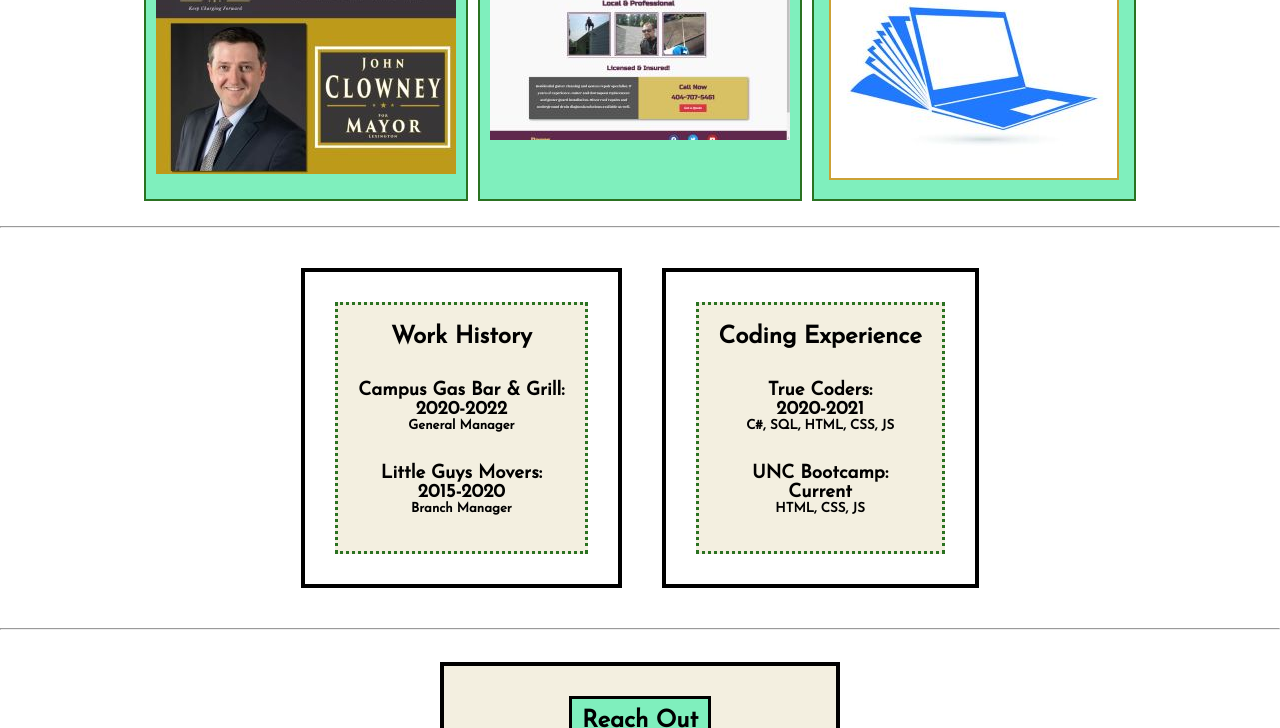
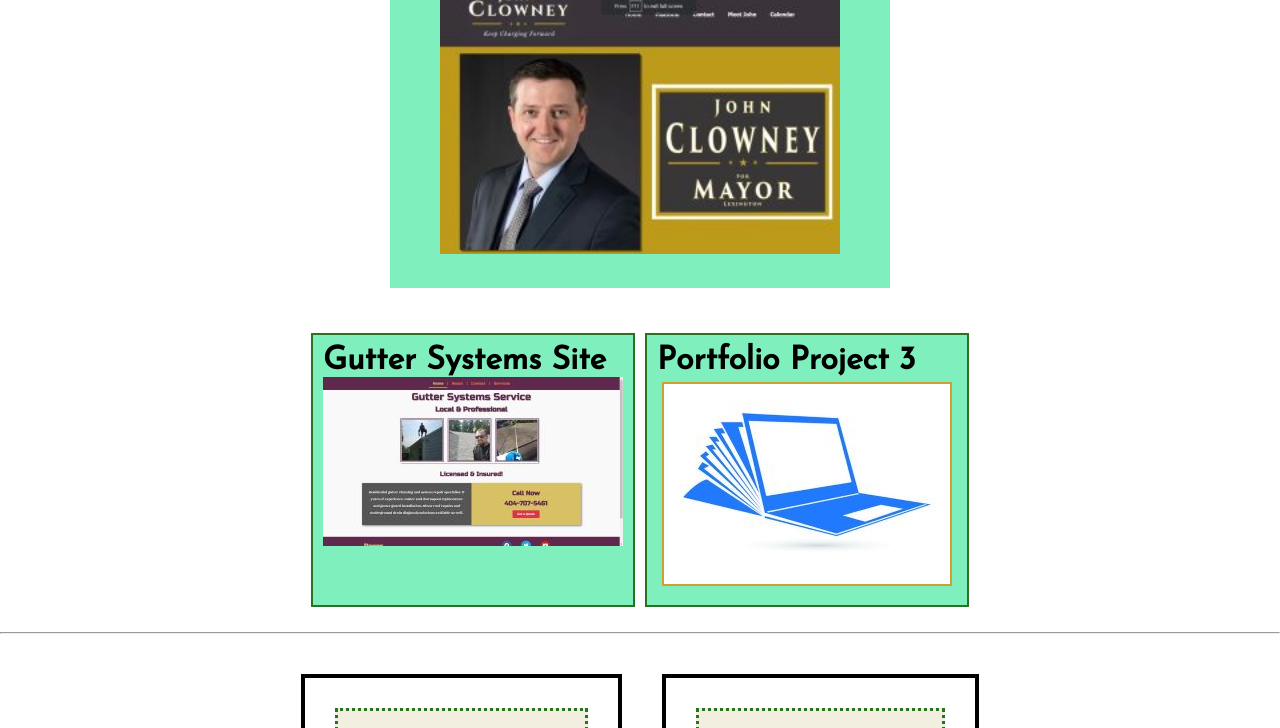
Before and after one commit to jmckelvey786/jdm_portfolio_project_1130, a plain HTML site: page index.html in a window 1280 px wide. Shown: the part 498-1226 px from the top of the page. Drawn offline with Linux system fonts and the light colour scheme.

Commit message:
made first project bigger

```diff
--- a/index.html
+++ b/index.html
@@ -110,14 +110,16 @@ https://github.com/jmckelvey786/jdm_portfolio_project_1130
             </ul>
         </div>
     <main>
-        <div class="main-flex" id="portfolio">
+        <div class="first_project" id="portfolio">
+            <div class="first_project_item">
+                <h1>John Clowney Site</h1>
+                <!-- Pictures are links to websites -->
+                <a href="https://johnclowney.com/"><img src="assets\clowneywebsite.jpg" alt="john clowney website" width="400px"></a>
+            </div>
+        </div>
+        <div class="main-flex">
             <!-- Titled images of developers applications -->
             <!-- When you scroll over projects they increase in size. -->
-            <div class="main-flex-item">
-                <h1>John Clowney Site</h1>
-                <!-- Pictures are links to websites -->
-                <a href="https://johnclowney.com/"><img src="assets\clowneywebsite.jpg" alt="john clowney website"></a>
-            </div>
             <div class="main-flex-item">
                 <h1>Gutter Systems Site</h1>
                 <a href="https://guttersystemservices.com/"><img src="assets\guttersystems.jpg" alt="gutter systems website" ></a>
--- a/style.css
+++ b/style.css
@@ -68,6 +68,21 @@ header > div {
     transform: scale(1.1);
 }
 
+.first_project {
+    display: flex;
+    flex-wrap: wrap;
+    justify-content: center;
+    align-items: center;
+}
+.first_project_item {
+    width: 500px;
+    background-color: var(--aquamarine);
+    text-align: center;
+    padding: 30px;
+    margin: 20px;
+}
+
+/* Due to flexbox the site is responsive and looks good on mobile */
 /* Set flex box up for the portfolio boxes */
 .main-flex {
     display: flex;
@@ -75,7 +90,6 @@ header > div {
     justify-content: center;
     padding: 20px;
 }
-
 /* portfolio box styling */
 .main-flex-item {
     background-color: var(--aquamarine);
```
